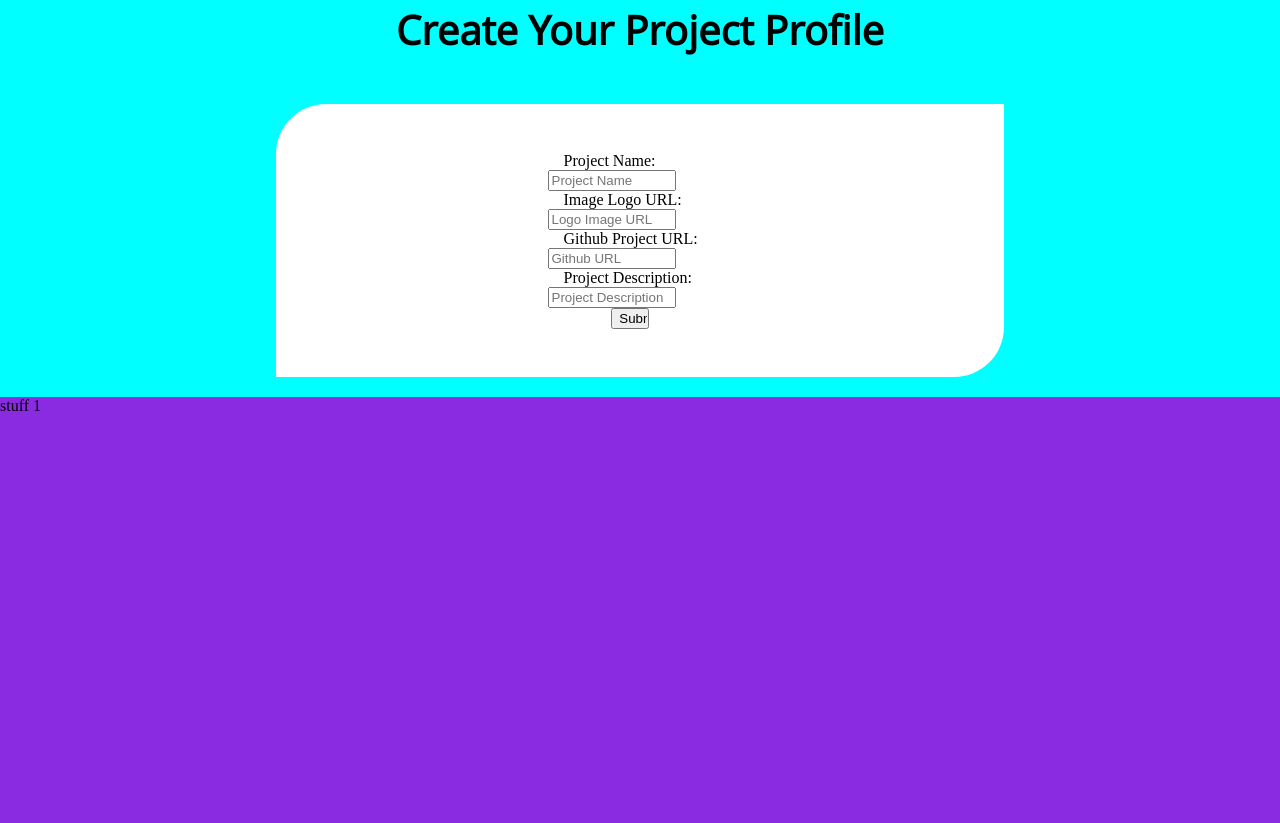
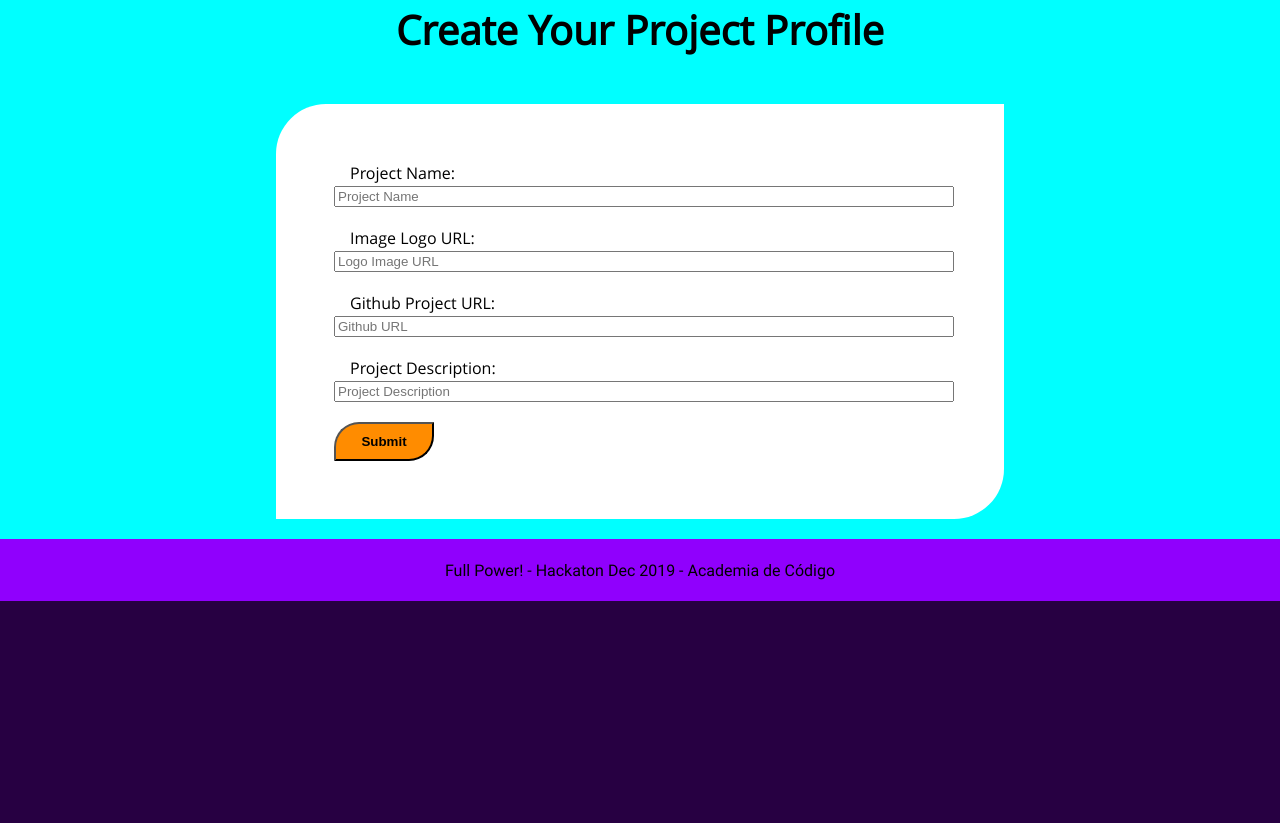
Before and after one commit to jpmmadeira/halfway, a plain HTML site: page frontend/index.html in a window 1280 px wide. Shown: the part 2257-3080 px from the top of the page. After the commit the page ends 2858 px from the top, so only its background shows below. Drawn offline with Linux system fonts and the light colour scheme; files whose address does not match are found by name.

Commit message:
tweak form width && add animation delay

```diff
--- a/frontend/css/style.css
+++ b/frontend/css/style.css
@@ -83,21 +83,13 @@ body {
 .topmenu a:hover {
 	color: #000;
 	background-color: rgba(255, 255, 255, 0.74);
+	transition: 400ms ease;
 }
 
 .nav_placeholder {
 	width: 100%;
 	min-height: 120px;
 	float: left;
-}
-
-.test  {
-	float: left;
-	clear: both;
-	position: relative;
-	min-height: 900px;
-	width: 100%;
-	background-color: white;
 }
 
 /* slides */
@@ -180,6 +172,7 @@ body {
 .select_projects div:hover {
 	background-color: rgba(255, 255, 255, 0.90);
 	box-shadow: 10px 10px 10px 10px rgba(0, 0, 0, 0.35);
+	transition: 400ms ease;
 }
 
 .link_project > div {
@@ -243,13 +236,41 @@ body {
 }
 
 #projects_form > form > div > input {
-	width: 65%;
+	width: 100%;
+}
+
+#projects_form > form > div {
+	width: 100%;
+	padding: 10px 10px;
 }
 
 #projects_form > form > div > div {
 	text-align: left;
 	padding-left: 1em;
 	padding-right: 1em;
+}
+
+#form_submit {
+	border-radius: 25px 0 25px 0;
+	width: 100px !important;
+	padding: 10px 10px;
+	font-weight: bold;
+	background-color: darkorange;
+}
+
+#form_submit:hover {
+	box-shadow: 2px 2px 6px 0px rgba(50, 50, 50, 0.25);
+	transition: 400ms ease;
+}
+
+/* footer */
+footer {
+	background-color: #9000FD;
+	text-align: center;
+	padding: 20px 20px;
+	float: left;
+	font-size: 1rem;
+	width: 100%;
 }
 
 /* helpful stuff */
--- a/frontend/index.html
+++ b/frontend/index.html
@@ -118,7 +118,7 @@
 
 			<div id="projects_form">
 				<h1>Create Your Project Profile</h1>
-				<form>
+				<form class="opensans">
 					<div>
 						<div class="txt_form"> Project Name: </div>
 						<input type="text" name="projectName" placeholder="Project Name" required/>
@@ -136,29 +136,16 @@
 						<input type="text" name="description" placeholder="Project Description" required/>
 					</div>
 					<div>
-						<input type="submit" value="Submit" />
+						<input type="submit" value="Submit" id="form_submit" />
 					</div>
 				</form>
 
 			</div>
 
-
-			<div id="page1" class="test" style="background-color: blueviolet">
-				stuff 1
-			</div>
-
-			<div id="page2" class="test" style="background-color: red">
-		        stuff2
-			</div>
-
-			<div id="page3" class="test" style="background-color: aquamarine">
-				stuff3
-			</div>
-
 		</div>
 
-		<footer>
-
+		<footer class="roboto">
+			Full Power! - Hackaton Dec 2019 - Academia de Código
 		</footer>
 
 	</body>
```
